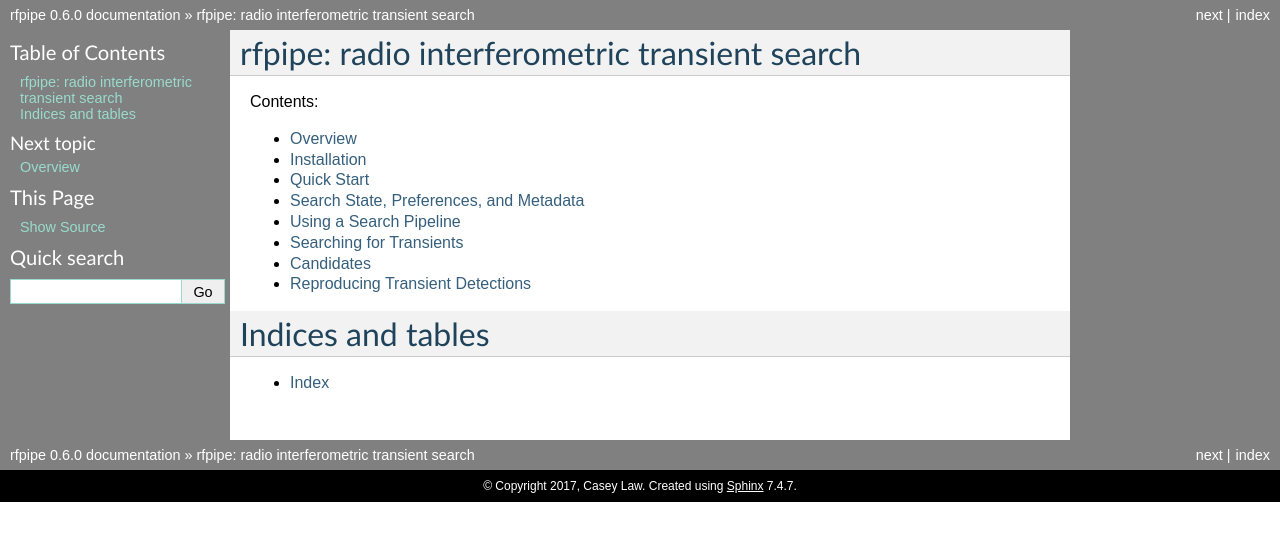
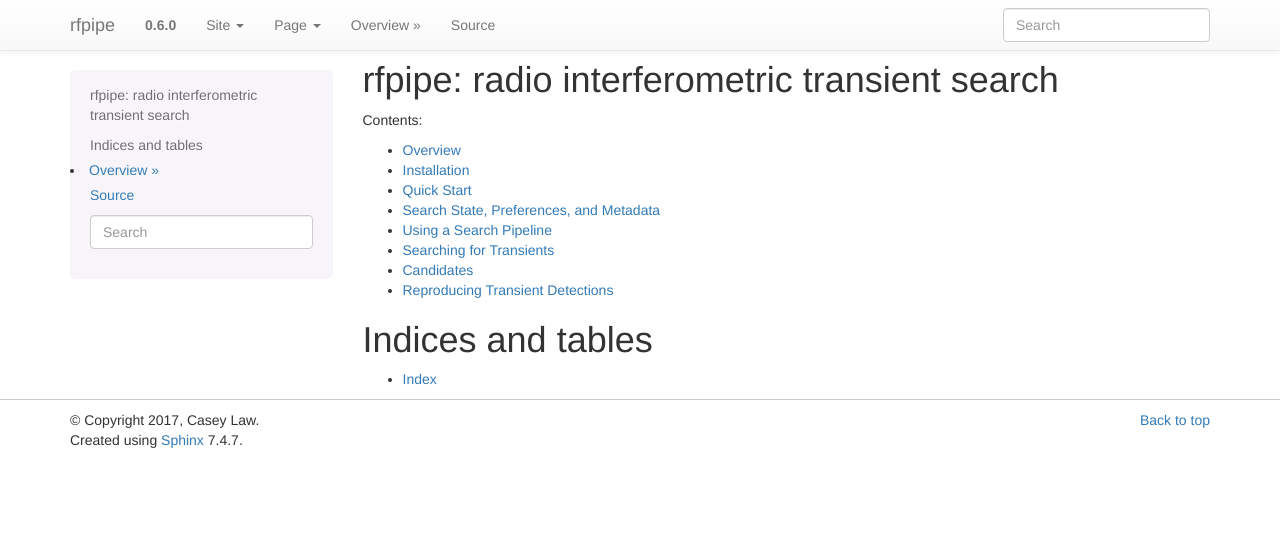
Before and after one commit to realfastvla/rfpipe, a Sphinx documentation site: the page built from docs/index.rst, in a window 1280 px wide. Shown: the top 541 px of the page. Built offline with Sphinx 7.4.7, drawn with Linux system fonts in a browser that asks for light colours.

Commit message:
bootstrap theme

```diff
--- a/docs/conf.py
+++ b/docs/conf.py
@@ -19,17 +19,12 @@
 import os
 import sys
 from recommonmark.parser import CommonMarkParser
-#from mock import Mock
+import sphinx_bootstrap_theme
 
 sys.path.append(os.path.join(os.path.abspath(os.pardir)))
 cwd = os.getcwd()
 project_root = os.path.dirname(cwd)
 sys.path.insert(0, project_root)
-
-#MOCK_MODULES = ['matplotlib', 'matplotlib.pyplot', 'pyfftw', 'numba', 'rtpipe', 'builtins', 'future',
-#                'pwkit', 'pwkit.environments', 'pwkit.environments.casa','pwkit.environments.casa.util',
-#                'attr', 'sdmpy']
-#sys.modules.update((mod_name, Mock()) for mod_name in MOCK_MODULES)
 
 source_parsers = {
     '.md': CommonMarkParser,
@@ -140,20 +135,19 @@ todo_include_todos = False
 # The theme to use for HTML and HTML Help pages.  See the documentation for
 # a list of builtin themes.
 #
-html_theme = 'classic'
+html_theme = 'bootstrap'
+html_theme_path = sphinx_bootstrap_theme.get_html_theme_path()
+#html_theme = 'classic'
 
 # Theme options are theme-specific and customize the look and feel of a theme
 # further.  For a list of options available for each theme, see the
 # documentation.
 #
-html_theme_options = {
-    "sidebarbgcolor": "grey",
-    "relbarbgcolor": "grey",
-    "footerbgcolor": "black"
-}
-# html_theme_options = {
-#     "relbarbgcolor": "black",
-#     }
+#html_theme_options = {
+#    "sidebarbgcolor": "grey",
+#    "relbarbgcolor": "grey",
+#    "footerbgcolor": "black"
+#}
 
 # Add any paths that contain custom themes here, relative to this directory.
 # html_theme_path = []
@@ -170,7 +164,7 @@ html_theme_options = {
 # The name of an image file (relative to this directory) to place at the top
 # of the sidebar.
 #
-# html_logo = None
+html_logo = 'favicon.ico.png'
 
 # The name of an image file (relative to this directory) to use as a favicon of
 # the docs.  This file should be a Windows icon file (.ico) being 16x16 or 32x32
```
